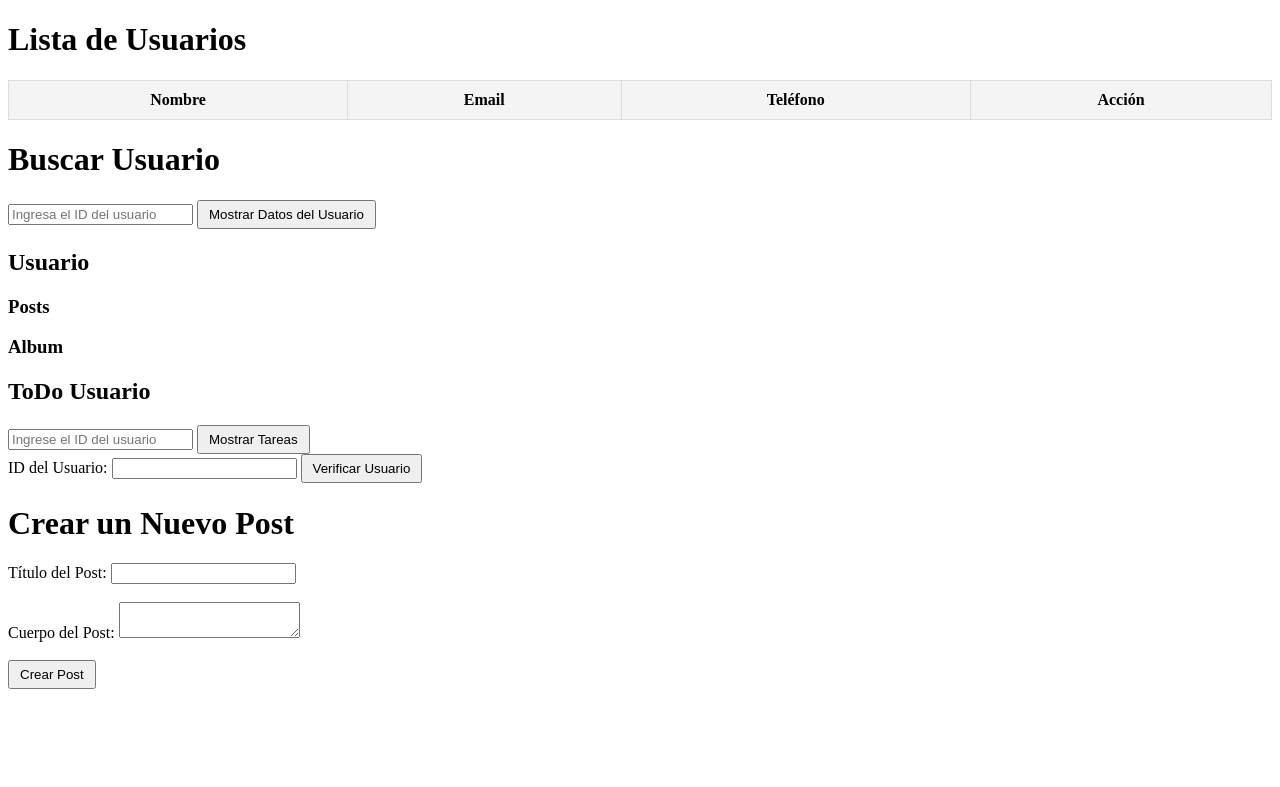
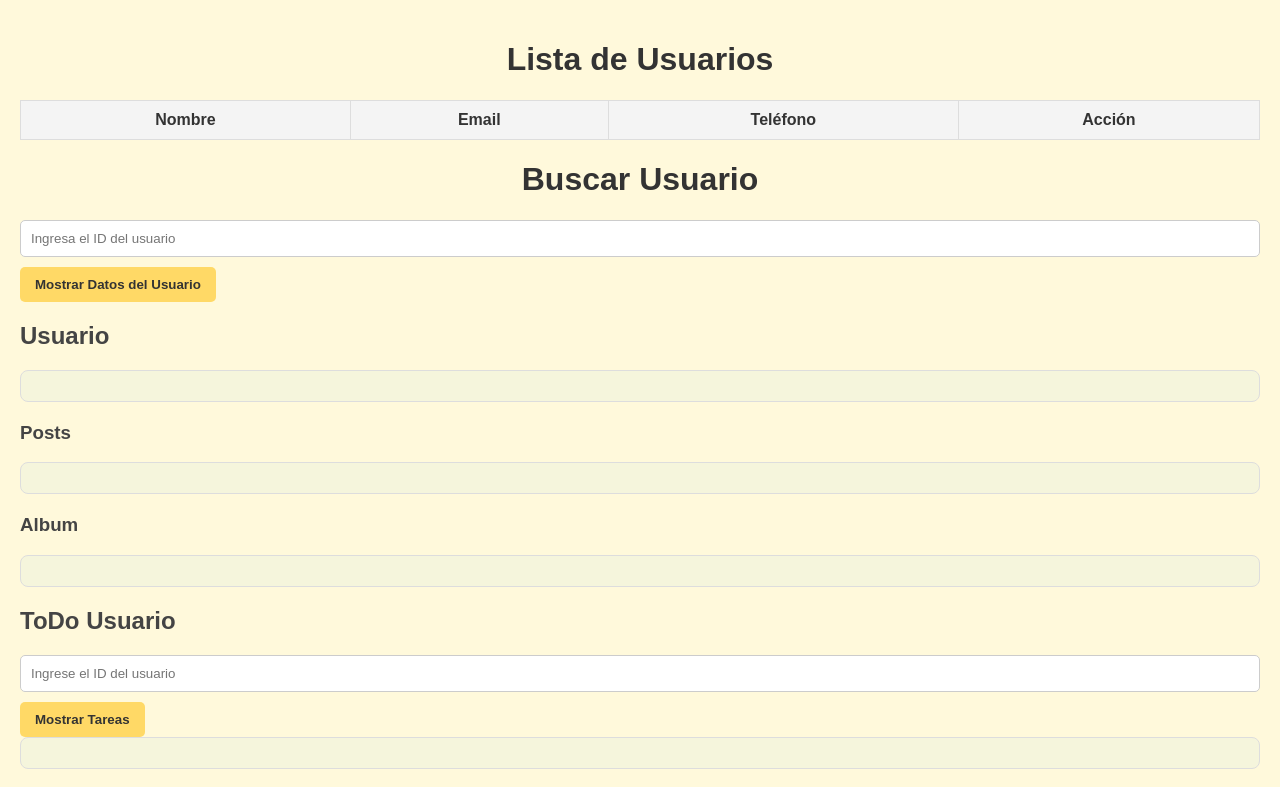
Before and after one commit to fedesosa4848/SimParcial1Lab4, a plain HTML site: page index.html in a window 1280 px wide. Shown: the top 787 px of the page. Drawn offline with Linux system fonts and the light colour scheme; no server answers.

Commit message:
me quede

```diff
--- a/css/style.css
+++ b/css/style.css
@@ -1,27 +1,98 @@
+/* Estilo general para el fondo */
+body {
+    background-color: #FFF9DB; /* Fondo amarillo claro */
+    font-family: Arial, sans-serif;
+    color: #333;
+    margin: 0;
+    padding: 20px;
+}
+
+/* Encabezados */
+h1 {
+    color: #333;
+    text-align: center;
+}
+
+h2, h3 {
+    color: #444;
+}
+
+/* Tabla de usuarios */
 table {
     width: 100%;
     border-collapse: collapse;
+    margin-bottom: 20px;
 }
+
 th, td {
     padding: 10px;
     border: 1px solid #ddd;
 }
+
 th {
     background-color: #f4f4f4;
-}
-button {
-    padding: 5px 10px;
-    cursor: pointer;
+    font-weight: bold;
 }
 
-.todo { margin-bottom: 10px; padding: 10px; border: 1px solid #ddd; }
+/* Estilo de botones */
+button {
+    padding: 10px 15px;
+    background-color: #FFD966; /* Un amarillo suave */
+    border: none;
+    border-radius: 5px;
+    cursor: pointer;
+    color: #333;
+    font-weight: bold;
+}
 
+button:hover {
+    background-color: #FFC107; /* Un amarillo más oscuro en hover */
+}
 
-.post, .album {
+/* Inputs */
+input, textarea {
+    padding: 10px;
+    border: 1px solid #ccc;
+    border-radius: 5px;
+    width: 100%;
+    margin-bottom: 10px;
+    box-sizing: border-box;
+}
+
+/* Estilos para los contenedores de usuario, posts, y álbums */
+#user-container, #posts-container, #albums-container, #todos-container, #nuevo-post-container {
+    background-color: #F5F5DC; /* Beige claro */
+    padding: 15px;
+    border-radius: 8px;
+    border: 1px solid #ddd;
+    margin-bottom: 20px;
+}
+
+/* Estilo para los elementos ToDo, Posts y Albums */
+.todo, .post, .album {
     margin-bottom: 10px;
     padding: 10px;
     border: 1px solid #ddd;
+    border-radius: 5px;
+    background-color: #FFFBEA; /* Un tono aún más claro de beige */
 }
-#user-container {
+
+/* Estilo del formulario */
+form {
+    background-color: #F5F5DC; /* Beige claro */
+    padding: 20px;
+    border-radius: 8px;
+    border: 1px solid #ddd;
     margin-bottom: 20px;
 }
+
+label {
+    font-weight: bold;
+    display: block;
+    margin-bottom: 5px;
+}
+
+#estado-usuario {
+    margin-top: 10px;
+    font-weight: bold;
+}
--- a/index.html
+++ b/index.html
@@ -35,12 +35,11 @@
 
 
     <h2>ToDo Usuario</h2>
-    <div></div>
+    <div>
         <input type="number" id="user-id-input" placeholder="Ingrese el ID del usuario" min="1">
         <button id="fetch-todos-btn">Mostrar Tareas</button>
     </div>
     <div id="todos-container"></div>
-    <script type="module" src="javascript/app.js"></script>
 
     <form id="verificar-usuario-form">
         <label for="user-id">ID del Usuario:</label>
@@ -64,6 +63,7 @@
 
     <div id="nuevo-post-container"></div>
 
+    <script type="module" src="javascript/app.js"></script>
 
 </body>
 </html>
--- a/javascript/app.js
+++ b/javascript/app.js
@@ -110,9 +110,7 @@ document.getElementById('fetch-user-data-btn').addEventListener('click', handleF
 
 // Llama a la función para obtener los usuarios cuando la página se carga
 // Ejecutamos la función para mostrar los usuarios cuando la página se carga
-document.addEventListener('DOMContentLoaded', () => {
-    // Si deseas que haga algo al cargar la página, puedes hacerlo aquí
-});
+document.addEventListener('todos-container'),addEventListener('click',mostrarTodosDeUsuario);
 
 let usuarioVerificado = false; // Bandera para rastrear si el usuario ha sido verificado
 
```
